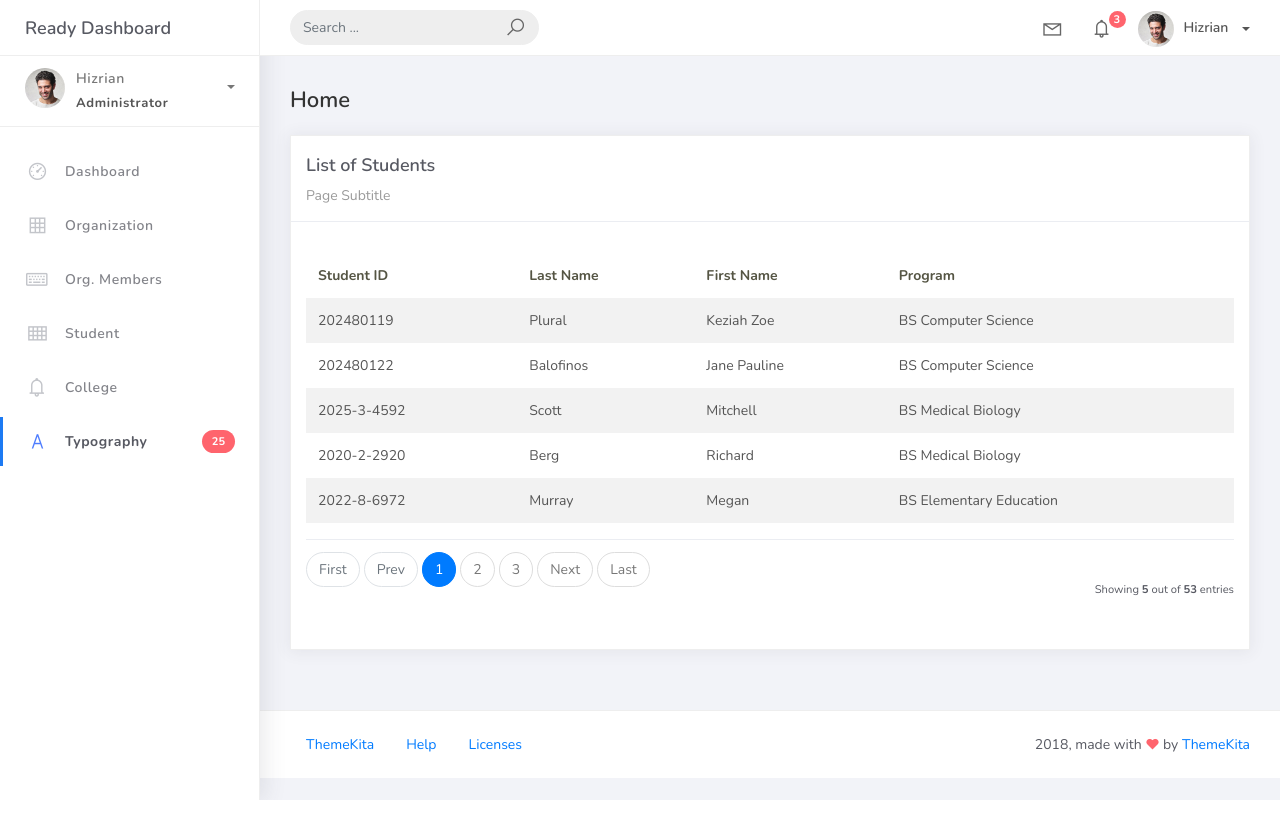
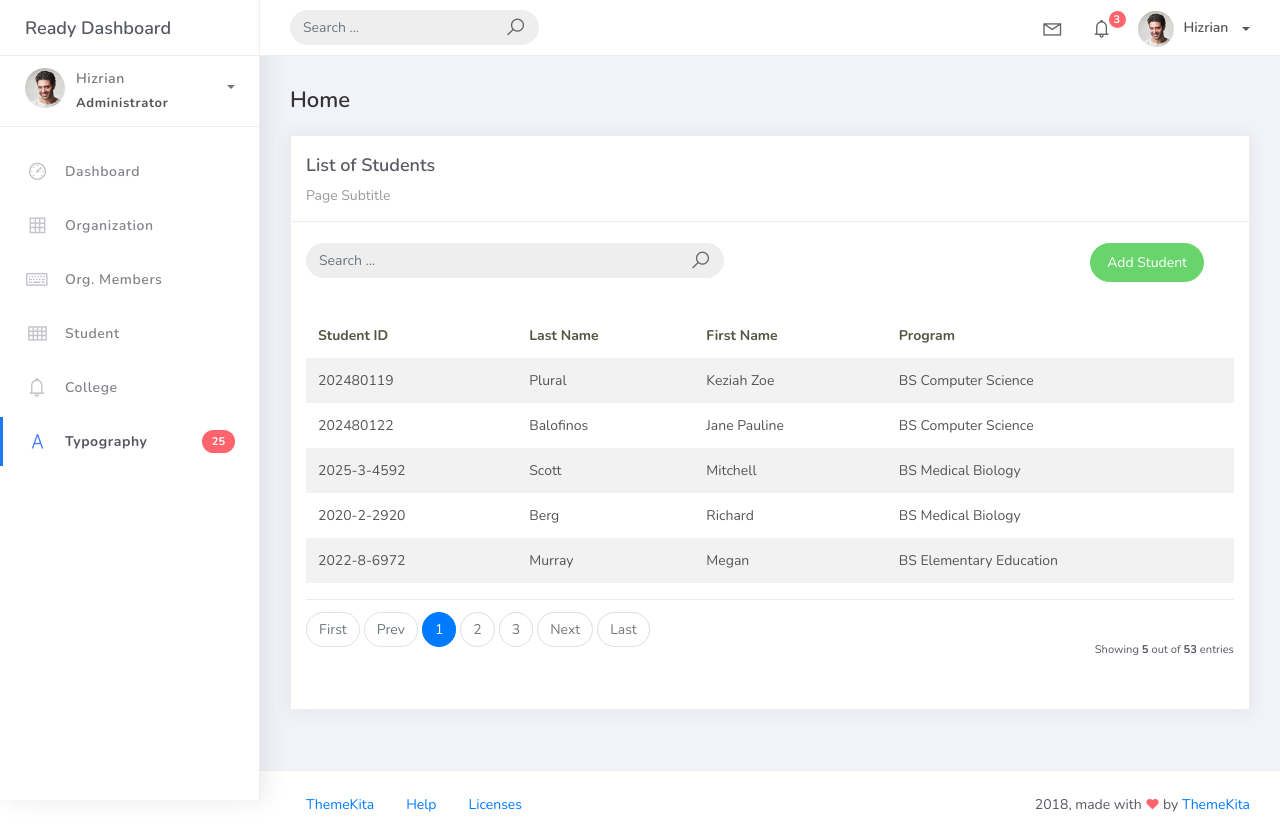
Before and after one commit to ravendotnet/psusphere, a Django app: page /student_list in a window 1280 px wide. Before the commit the page ends 800 px from the top, so only its background shows below. Run offline with Django 5.2, Linux system fonts and the light colour scheme; data comes from the database, SQL or seed files in the repository; both versions use the stored data as it was after the commit; some libraries are stand-ins or nearby versions.

Commit message:
added crud-create and student forms for student model

```diff
--- a/projectsite/projectsite/asgi.py
+++ b/projectsite/projectsite/asgi.py
@@ -11,6 +11,6 @@ import os
 
 from django.core.asgi import get_asgi_application
 
-os.environ.setdefault('DJANGO_SETTINGS_MODULE', 'settings')
+os.environ.setdefault('DJANGO_SETTINGS_MODULE', 'projectsite.settings')
 
 application = get_asgi_application()
--- a/projectsite/projectsite/urls.py
+++ b/projectsite/projectsite/urls.py
@@ -17,7 +17,7 @@ Including another URLconf
 from django.contrib import admin
 from django.urls import path
 #from studentorg.views import HomePageView
-from studentorg.views import HomePageView, OrganizationList, OrganizationCreateView, OrganizationUpdateView, OrganizationDeleteView, OrgMemberList, OrgMemberCreateView, OrgMemberUpdateView, OrgMemberDeleteView, StudentList
+from studentorg.views import HomePageView, OrganizationList, OrganizationCreateView, OrganizationUpdateView, OrganizationDeleteView, OrgMemberList, OrgMemberCreateView, OrgMemberUpdateView, OrgMemberDeleteView, StudentList, StudentCreateView
 from studentorg import views
 
 urlpatterns = [
@@ -32,4 +32,5 @@ urlpatterns = [
     path('orgmember_list/add', OrgMemberCreateView.as_view(), name='orgmember-add'),
     path('orgmember_list/<pk>', OrgMemberUpdateView.as_view(), name='orgmember-update'),
     path('orgmember_list/<pk>/delete', OrgMemberDeleteView.as_view(), name="orgmember-delete"),
+    path('student_list/add', StudentCreateView.as_view(), name='student-add'),
 ]
--- a/projectsite/studentorg/forms.py
+++ b/projectsite/studentorg/forms.py
@@ -2,6 +2,7 @@ from django.forms import ModelForm
 from django import forms
 from .models import Organization
 from .models import OrgMember
+from .models import Student
 
 class OrganizationForm(ModelForm):
      class Meta:
@@ -12,3 +13,8 @@ class OrgMemberForm(ModelForm):
      class Meta:
         model = OrgMember
         fields = "__all__"
+
+class StudentForm(ModelForm):
+     class Meta:
+        model = Student
+        fields = "__all__"
--- a/projectsite/studentorg/views.py
+++ b/projectsite/studentorg/views.py
@@ -4,6 +4,7 @@ from django.views.generic.edit import CreateView, UpdateView, DeleteView
 from studentorg.models import Organization
 from studentorg.models import OrgMember
 from studentorg.models import Student
+from studentorg.forms import StudentForm
 from studentorg.forms import OrgMemberForm
 from studentorg.forms import OrganizationForm
 from django.urls import reverse_lazy
@@ -20,53 +21,59 @@ class OrganizationList(ListView):
     template_name = "org_list.html"
     paginate_by = 5
 
-class StudentList(ListView):
-     model = Student
-     context_object_name = 'student'
-     template_name = 'student_list.html'
-     paginate_by = 5
-
 class OrganizationCreateView(CreateView):
-     model = Organization
-     form_class = OrganizationForm
-     template_name = 'org_form.html'
-     success_url = reverse_lazy('organization-list')
+    model = Organization
+    form_class = OrganizationForm
+    template_name = 'org_form.html'
+    success_url = reverse_lazy('organization-list')
 
 class OrganizationUpdateView(UpdateView):
-     model = Organization
-     form_class = OrganizationForm
-     template_name = 'org_form.html'
-     success_url = reverse_lazy('organization-list')
+    model = Organization
+    form_class = OrganizationForm
+    template_name = 'org_form.html'
+    success_url = reverse_lazy('organization-list')
 
 class OrganizationDeleteView(DeleteView):
-     model = Organization
-     template_name = 'org_del.html'
-     success_url = reverse_lazy('organization-list')
+    model = Organization
+    template_name = 'org_del.html'
+    success_url = reverse_lazy('organization-list')
 
 # OrgMember
 class OrgMemberList(ListView):
-     model = OrgMember
-     context_object_name = 'orgmember'
-     template_name = 'orgmember_list.html'
-     paginate_by = 5
+    model = OrgMember
+    context_object_name = 'orgmember'
+    template_name = 'orgmember_list.html'
+    paginate_by = 5
 
 class OrgMemberCreateView(CreateView):
-     model = OrgMember
-     form_class = OrgMemberForm
-     template_name = 'orgmember_form.html'
-     success_url = reverse_lazy('orgmember-list')
+    model = OrgMember
+    form_class = OrgMemberForm
+    template_name = 'orgmember_form.html'
+    success_url = reverse_lazy('orgmember-list')
 
 class OrgMemberUpdateView(UpdateView):
-     model = OrgMember
-     form_class = OrgMemberForm
-     template_name = 'orgmember_form.html'
-     success_url = reverse_lazy('orgmember-list')
+    model = OrgMember
+    form_class = OrgMemberForm
+    template_name = 'orgmember_form.html'
+    success_url = reverse_lazy('orgmember-list')
 
 class OrgMemberDeleteView(DeleteView):
-     model = OrgMember
-     template_name = 'orgmember_del.html'
-     success_url = reverse_lazy('orgmember-list')
+    model = OrgMember
+    template_name = 'orgmember_del.html'
+    success_url = reverse_lazy('orgmember-list')
 
+# Student
+class StudentList(ListView):
+    model = Student
+    context_object_name = 'student'
+    template_name = 'student_list.html'
+    paginate_by = 5
+
+class StudentCreateView(CreateView):
+    model = Student
+    form_class = StudentForm
+    template_name = 'student_form.html'
+    success_url = reverse_lazy('student-list')
 
 
 # Create your views here.
--- a/projectsite/templates/student_list.html
+++ b/projectsite/templates/student_list.html
@@ -10,6 +10,26 @@
              <div class="card-title">List of Students</div>
              <div class="card-category">Page Subtitle</div>
            </div>
+           <br />
+                <div class="col-md-12 row">
+                    <div class="col-md-6">
+                        <form class="navbar-left navbar-form nav-search mr-md-3" action="">
+                            <div class="input-group">
+                                <input type="text" placeholder="Search ..." class="form-control" />
+                                <div class="input-group-append">
+                                <span class="input-group-text">
+                                    <i class="la la-search search-icon"></i>
+                                </span>
+                                </div>
+                            </div>
+                        </form>
+                     </div>
+                    <div class="col-md-6">
+                        <div class="pull-right">
+                            <a href="{% url 'student-add' %}" class="btn btn-success btn-rounded">Add Student</a>
+                        </div>
+                    </div>
+                </div>
            <div class="card-body">
              <table class="table table-striped mt-3">
                <thead>
```
Also changed, not shown: projectsite/templates/student_form.html (added, +31 -0 lines), projectsite/db.sqlite3.
